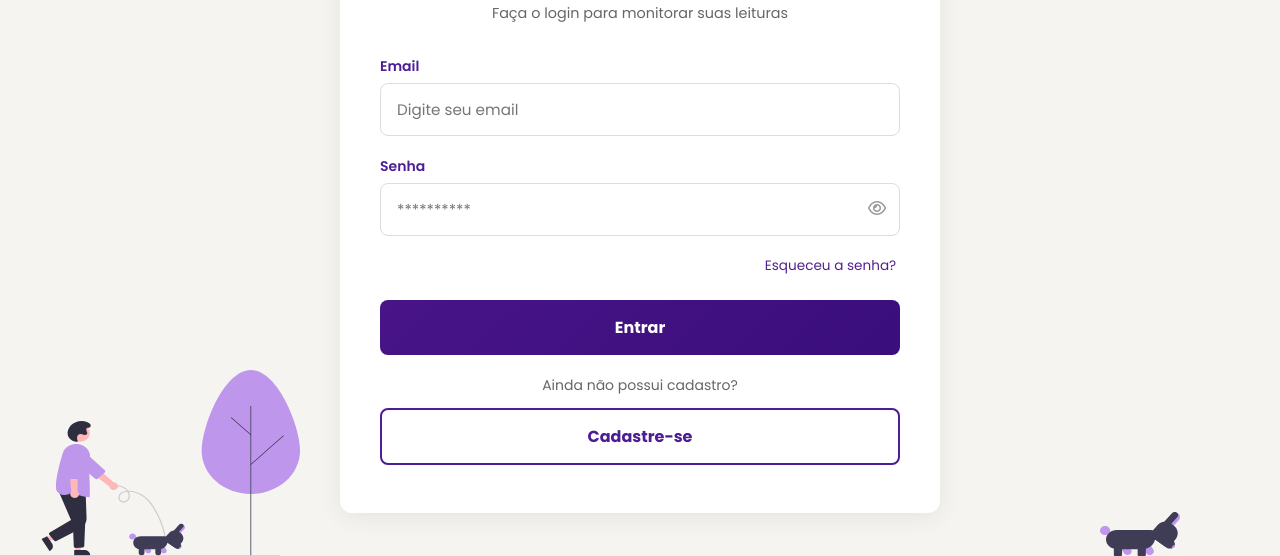
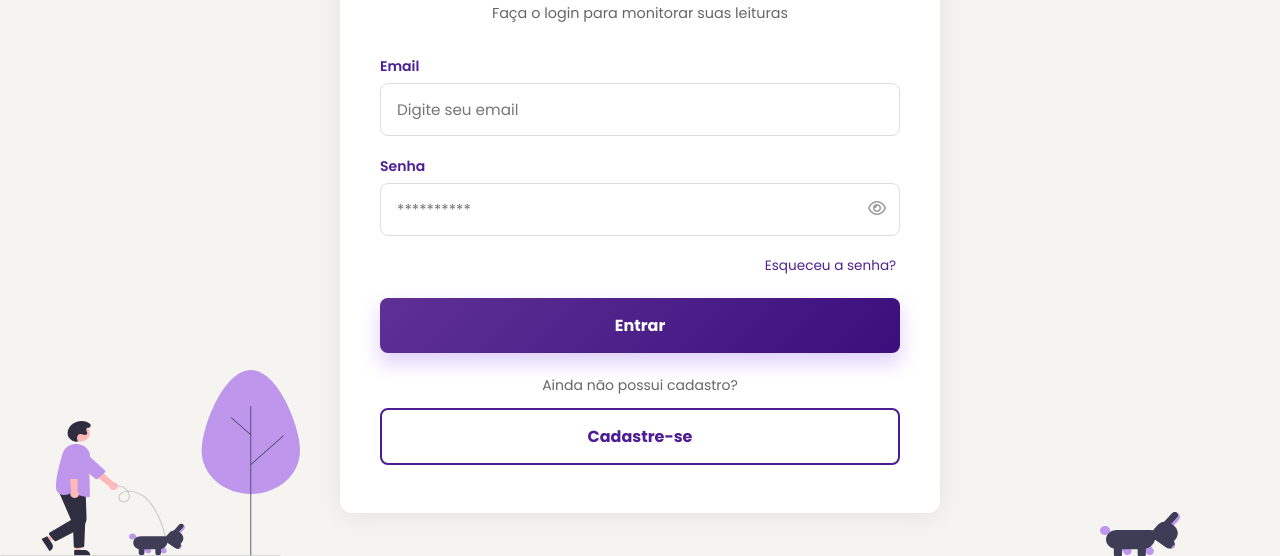
Before and after one commit to SabrinaDamascenoDev/ds_web_trabalho_01, a plain HTML site: page login.html in a window 1280 px wide. In both pictures the pointer is over the button "Entrar". Shown: the part 244-800 px from the top of the page. Drawn offline with Linux system fonts and the light colour scheme.

Commit message:
feat: btn login

```diff
--- a/styles/configuracao.css
+++ b/styles/configuracao.css
@@ -227,7 +227,6 @@ label {
 
 .primary-btn:hover {
   transform: translateY(-2px);
-
   box-shadow:
     0 10px 20px rgba(124,58,237,0.25);
 }
--- a/styles/login.css
+++ b/styles/login.css
@@ -136,11 +136,13 @@ form > p:hover {
   font-weight: 700;
   font-family: "Poppins", sans-serif;
   cursor: pointer;
-  transition: background 0.2s;
+  transition: 0.25s ease;
 }
 
 .primary-btn:hover {
-  background: linear-gradient(135deg, #481488, #3a0e7c);;
+  transform: translateY(-2px);
+  box-shadow:
+    0 10px 20px rgba(124,58,237,0.25);
 }
 
 .card > p:last-of-type {
```
